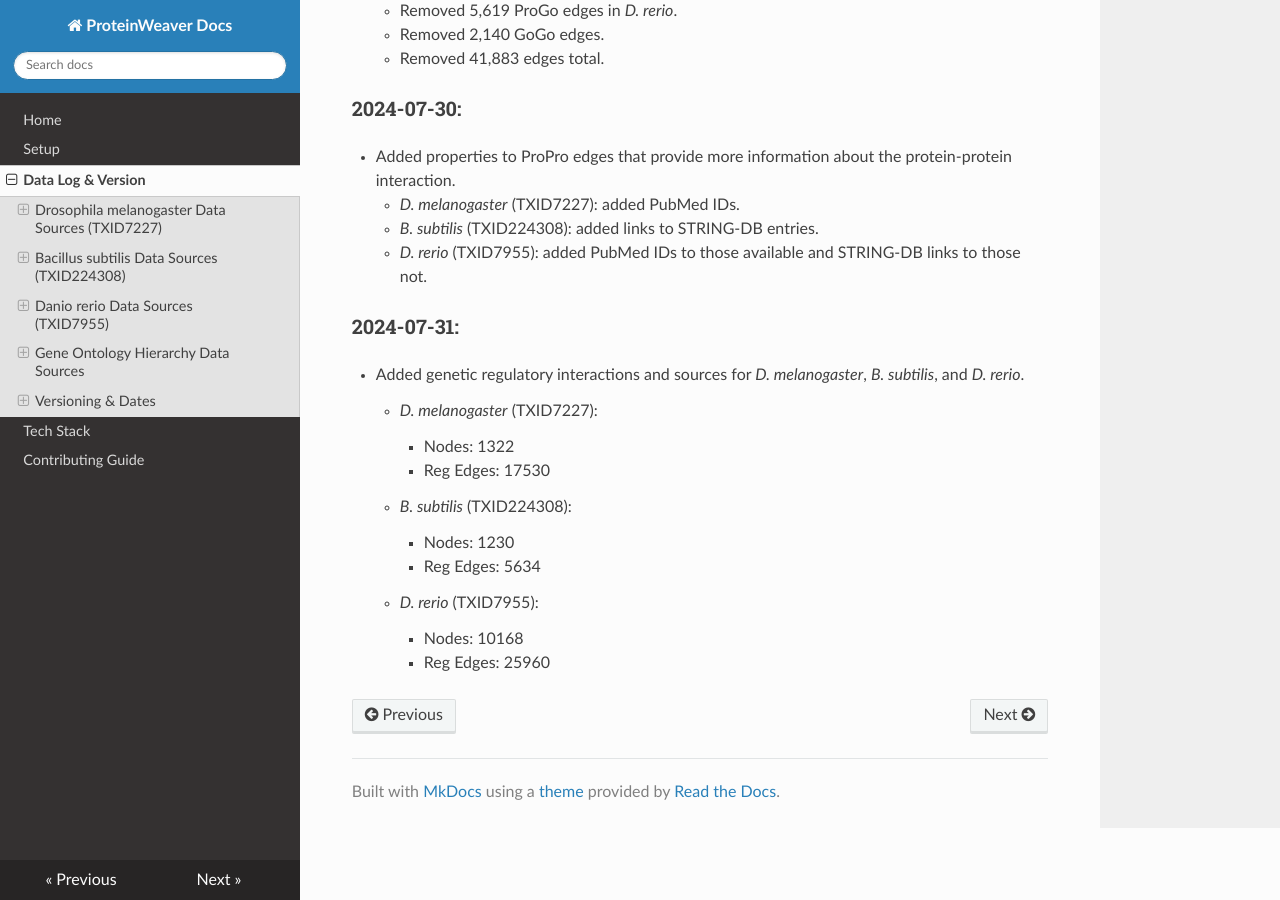
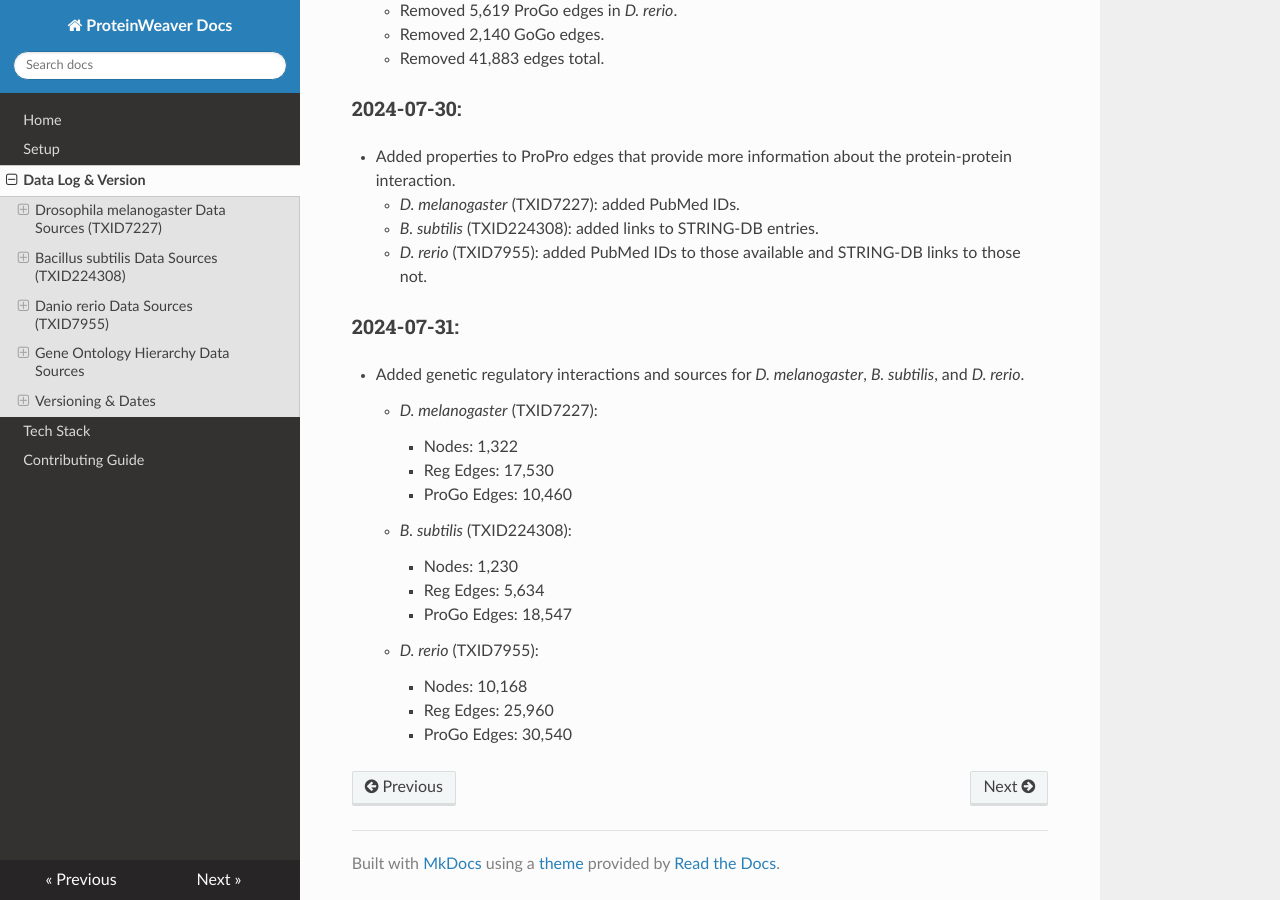
Before and after one commit to Reed-CompBio/protein-weaver, an MkDocs documentation site: the page built from docs/docs/data-version.md, in a window 1280 px wide and 900 px high, scrolled down 8204 px. Built offline with MkDocs 1.6.1, drawn with Linux system fonts in a browser that asks for light colours; nearby versions of some CDN libraries; some of the changed text lies outside the part shown.

Commit message:
Update data version

```diff
--- a/docs/docs/data-version.md
+++ b/docs/docs/data-version.md
@@ -268,11 +268,14 @@ Looked up species name and got taxon ID.
 ### 2024-07-31:
 * Added genetic regulatory interactions and sources for _D. melanogaster_, _B. subtilis_, and _D. rerio_.
     * _D. melanogaster_ (TXID7227):
-        - Nodes: 1322
-        - Reg Edges: 17530
+        - Nodes: 1,322
+        - Reg Edges: 17,530
+        - ProGo Edges: 10,460
     * _B. subtilis_ (TXID224308):
-        - Nodes: 1230
-        - Reg Edges: 5634
+        - Nodes: 1,230
+        - Reg Edges: 5,634
+        - ProGo Edges: 18,547
     * _D. rerio_ (TXID7955):
-        - Nodes: 10168
-        - Reg Edges: 25960
+        - Nodes: 10,168
+        - Reg Edges: 25,960
+        - ProGo Edges: 30,540
```
Also changed, not shown: other parts of docs/docs/data-version.md (+3 -3 lines), docs/docs/setup.md (+1 -1 lines).
